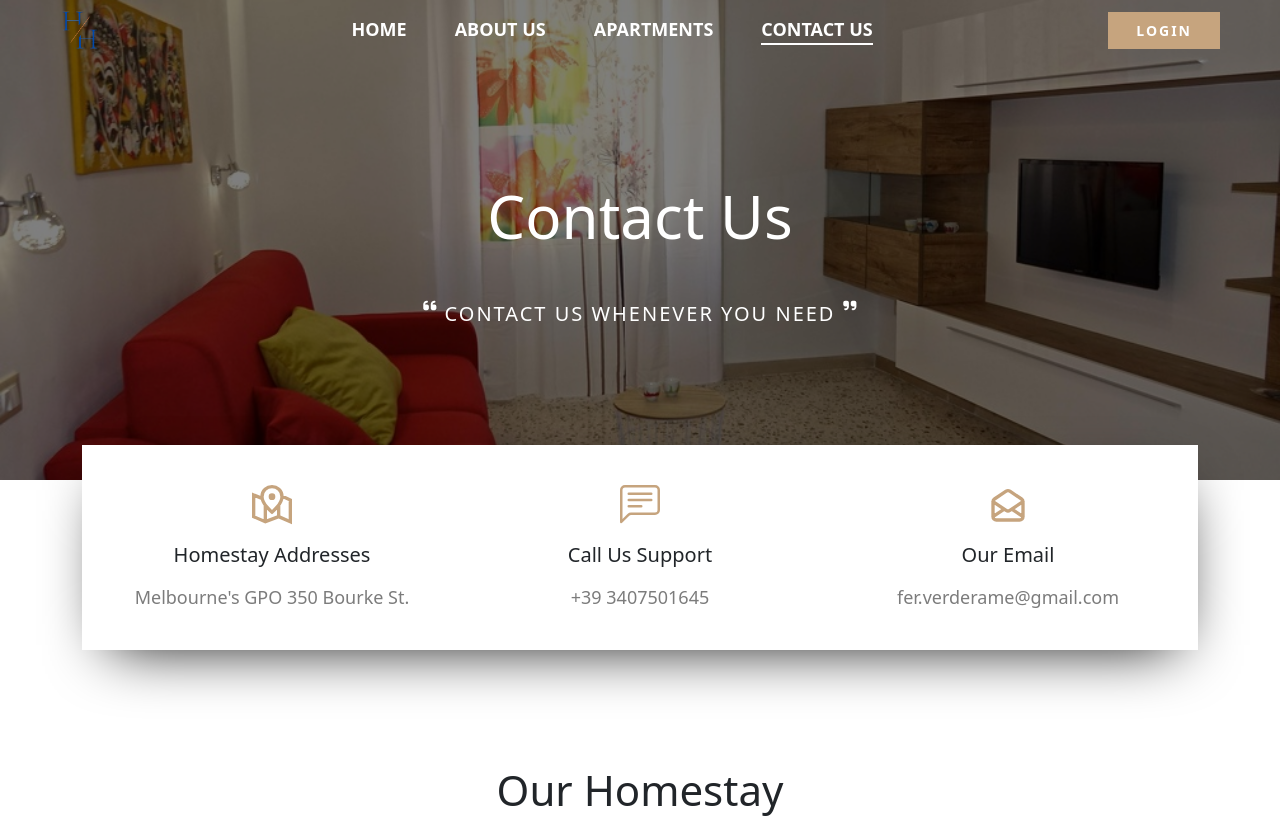
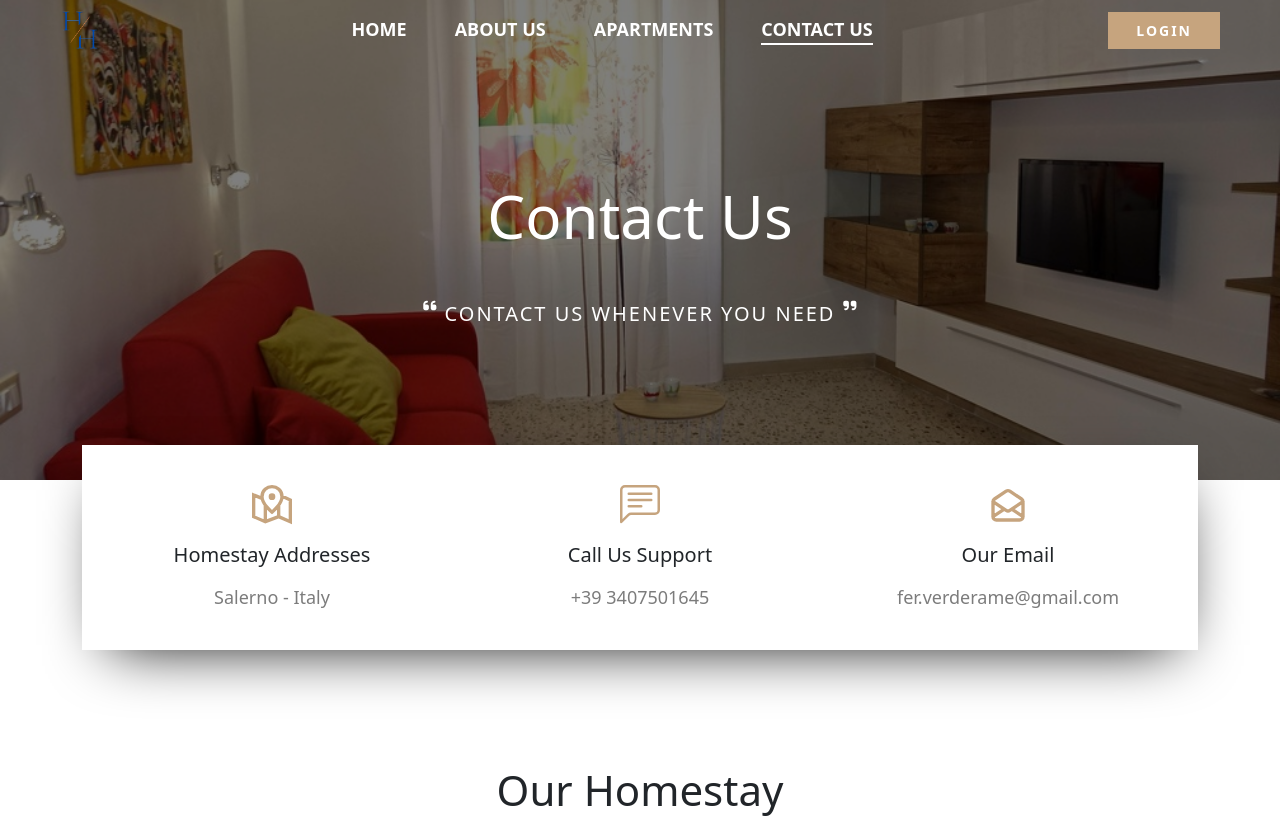
Before and after one commit to FernandoVerderame/holiday-houses-app, a React (Vite) app in the folder frontend/: page /contact-us in a window 1280 px wide. Shown: the top 818 px of the page. Built offline with nearby package versions, Linux system fonts and the light colour scheme; no server answers.

Commit message:
updated contact us info

```diff
--- a/frontend/src/components/ContactUs/ContactUsInfo.jsx
+++ b/frontend/src/components/ContactUs/ContactUsInfo.jsx
@@ -13,7 +13,7 @@ const ContactUsInfo = () => {
                                 <Address className="fs-1" />
                             </div>
                             <h5>Homestay Addresses</h5>
-                            <p>Melbourne's GPO 350 Bourke St.</p>
+                            <p>Salerno - Italy</p>
                         </div>
                     </div>
                     <div className="col-md-4">
```
